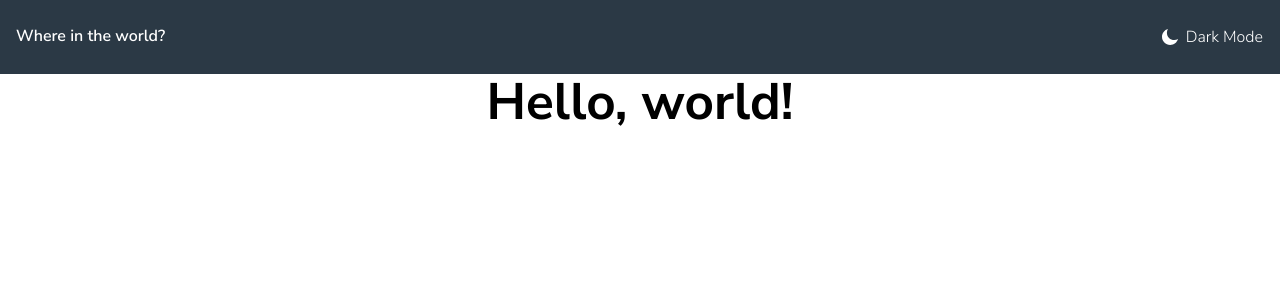
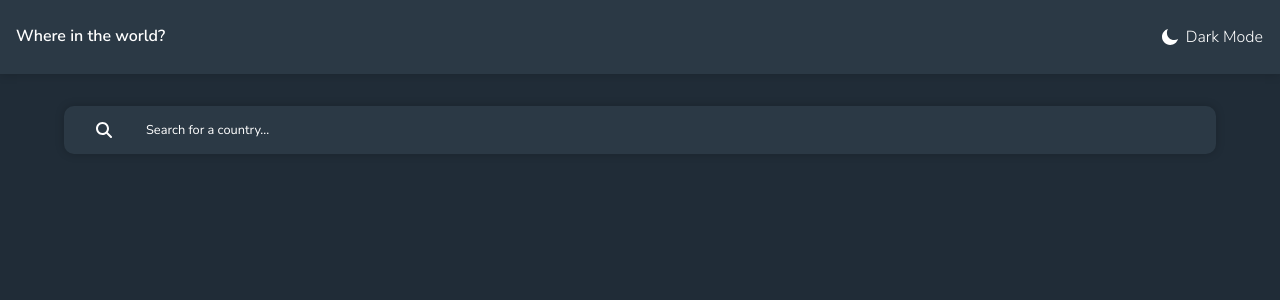
Before and after one commit to Robertron624/rest-countries-details, a React (Vite) app: page / in a window 1280 px wide. Shown: the top 300 px of the page. Built offline with nearby package versions, Linux system fonts and the light colour scheme.

Commit message:
added country search form

```diff
--- a/src/App.tsx
+++ b/src/App.tsx
@@ -1,13 +1,16 @@
 import './App.scss'
 import Layout from './Layout/Layout'
+import SearchCountry from './components/SearchCountry'
+import { useState } from 'react'
 
 function App() {
+
+  const [search, setSearch] = useState<string>("")
+
   return (
     <>
       <Layout >
-        <h1>
-          Hello, world!
-        </h1>
+        <SearchCountry searchTerm={search} setSearchTerm={setSearch} />
       </Layout>
     </>
   )
--- a/src/Layout/index.scss
+++ b/src/Layout/index.scss
@@ -4,7 +4,7 @@ header {
     padding: 1.5rem 1rem;
     background-color: var(--container-background);
     color: var(--main-text);
-
+    box-shadow: var(--custom-box-shadow);
     a {
         color: var(--main-text);
         font-weight: 600;
--- /dev/null
+++ b/src/components/SearchCountry.scss
@@ -0,0 +1,26 @@
+@import url('../index.scss');
+
+.search-form {
+    margin-top: 2rem;
+    width: 90%;
+    background-color: var(--container-background);
+    border-radius: 10px;
+    padding: 0 2rem;
+    gap: 2rem;
+    height: 3rem;
+    box-shadow: var(--custom-box-shadow);
+
+    input {
+        border: none;
+        background-color: inherit;
+        font-size: .8rem;
+        height: 100%;
+        &::placeholder {
+            color: var(--main-text);
+        }
+    }
+
+    svg {
+        color: var(--glass-color);
+    }
+}
--- /dev/null
+++ b/src/components/SearchCountry.tsx
@@ -0,0 +1,38 @@
+import "./SearchCountry.scss";
+
+interface Props {
+    searchTerm: string;
+    setSearchTerm: (searchTerm: string) => void;
+}
+
+const SearchCountry = ({ searchTerm, setSearchTerm }: Props) => {
+    const handleChange = (e: React.ChangeEvent<HTMLInputElement>) => {
+        setSearchTerm(e.target.value);
+    };
+
+    const handleSubmit = (e: React.FormEvent<HTMLFormElement>) => {
+        e.preventDefault();
+        console.log(searchTerm);
+    };
+
+    return (
+        <form onSubmit={handleSubmit} className="search-form flex margin-center align-center">
+            <label className="sr-only" htmlFor="country">
+                Country
+            </label>
+            <svg width={16} height={16} xmlns="http://www.w3.org/2000/svg" viewBox="0 0 512 512">
+                <path fill="currentcolor" d="M416 208c0 45.9-14.9 88.3-40 122.7L502.6 457.4c12.5 12.5 12.5 32.8 0 45.3s-32.8 12.5-45.3 0L330.7 376c-34.4 25.2-76.8 40-122.7 40C93.1 416 0 322.9 0 208S93.1 0 208 0S416 93.1 416 208zM208 352a144 144 0 1 0 0-288 144 144 0 1 0 0 288z" />
+            </svg>
+            <input
+                placeholder="Search for a country..."
+                onChange={handleChange}
+                value={searchTerm}
+                type="text"
+                name="country"
+                id=""
+            />
+        </form>
+    );
+};
+
+export default SearchCountry;
--- a/src/index.scss
+++ b/src/index.scss
@@ -181,6 +181,19 @@ $white : hsl(0, 0%, 100%);
   grid-template-columns: repeat(2, 1fr);
 }
 
+.sr-only {
+  position: absolute;
+  width: 1px;
+  height: 1px;
+  padding: 0;
+  margin: -1px;
+  overflow: hidden;
+  clip: rect(0, 0, 0, 0);
+  white-space: nowrap;
+  border-width: 0;
+}
+
+
 // Body themes
 
 body {
@@ -197,17 +210,21 @@ body {
   --body-color: hsl(207, 26%, 17%);
   --container-background: hsl(209, 23%, 22%);
   --main-text: hsl(0, 0%, 100%);
+  --glass-color: hsla(0, 0%, 100%);
+  --custom-box-shadow: 0 0 10px rgba(0,0,0,.2);
 }
 
 
 body[data-theme="dark"] {
-  --body-color: hsl(207, 26%, 17%);
+  background-color: hsl(207, 26%, 17%);
   --container-background: hsl(209, 23%, 22%);
   --main-text: hsl(0, 0%, 100%);
+  --glass-color: hsla(0, 0%, 100%);
 }
 
 body[data-theme="light"] {
-  --body-color: hsl(0, 0%, 98%);
+  background-color: hsl(0, 0%, 98%);
   --container-background: hsl(0, 0%, 100%);
   --main-text: hsl(200, 15%, 8%);
+  --glass-color: hsl(0, 0%, 52%);
 }
```
Also changed, not shown: src/assets/magnifying-glass-solid.svg (added).
